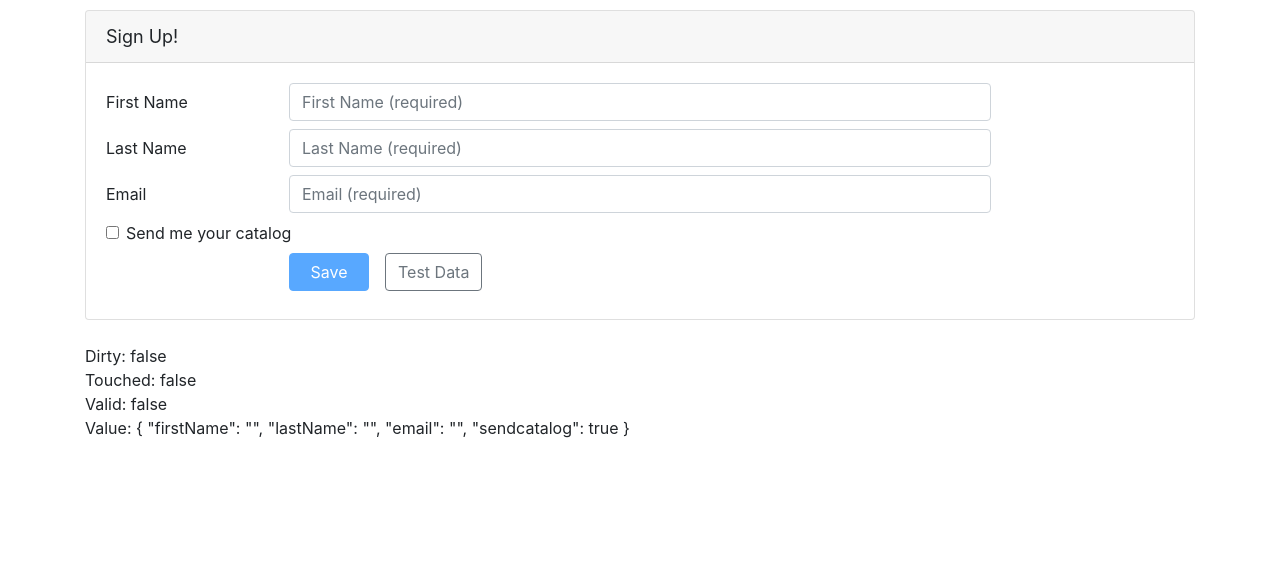
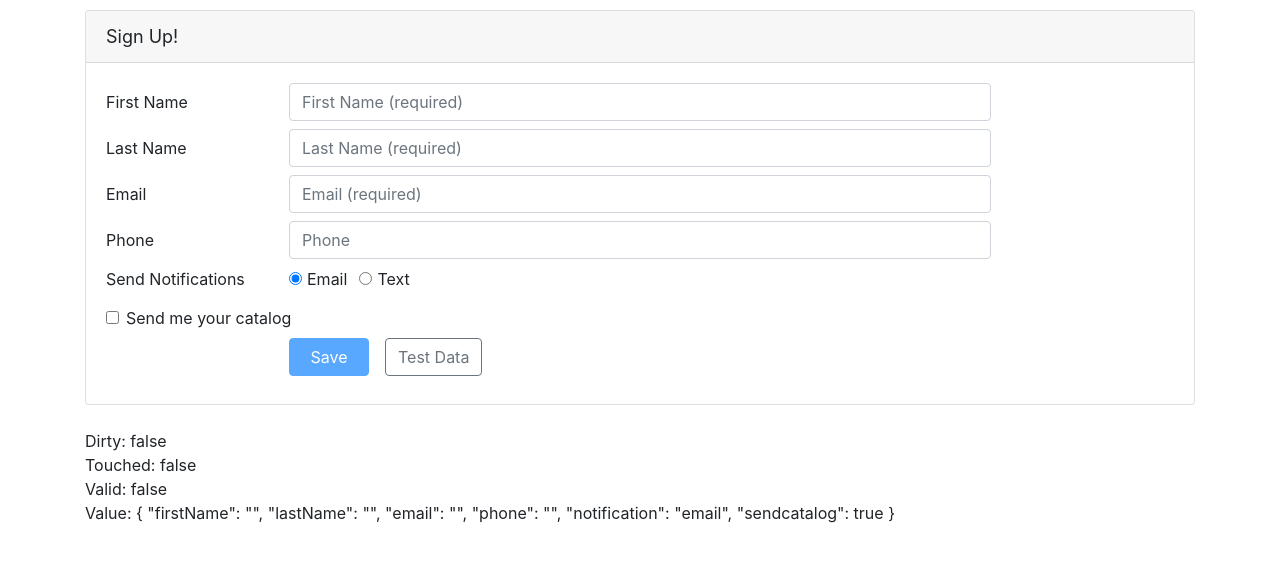
Before and after one commit to ankitsaini345/Angular-Reactive-Forms, an Angular app: page / in a window 1280 px wide. Shown: the top 562 px of the page. Built offline with nearby package versions, Linux system fonts and the light colour scheme.

Commit message:
Validation at runtime

```diff
--- a/src/app/customers/customer.component.html
+++ b/src/app/customers/customer.component.html
@@ -68,6 +68,50 @@
               Please enter a valid email address.
             </span>
           </span>
+        </div>
+      </div>
+
+<div class="form-group row mb-2">
+        <label class="col-md-2 col-form-label"
+               for="phoneId">Phone</label>
+        <div class="col-md-8">
+          <input class="form-control"
+                 id="phoneId"
+                 type="tel"
+                 placeholder="Phone"
+                 formControlName="phone"
+                 [ngClass]="{'is-invalid': !customerForm.get('phone').valid }" />
+          <span class="invalid-feedback">
+            <span *ngIf="customerForm.get('phone').errors?.required">
+              Please enter your phone number.
+            </span>
+          </span>
+        </div>
+      </div>
+
+      <div class="form-group row mb-2">
+        <label class="col-md-2 col-form-label pt-0">Send Notifications</label>
+        <div class="col-md-8">
+          <div class="form-check form-check-inline">
+            <label class="form-check-label">
+              <input class="form-check-input"
+                     type="radio"
+                     value="email"
+                     formControlName="notification"
+                     (click) = "setNotification('email')"
+                     >Email
+            </label>
+          </div>
+          <div class="form-check form-check-inline">
+            <label class="form-check-label">
+              <input class="form-check-input"
+                     type="radio"
+                     value="text"
+                     formControlName="notification"
+                     (click) = "setNotification('text')"
+                     >Text
+            </label>
+          </div>
         </div>
       </div>
 
--- a/src/app/customers/customer.component.ts
+++ b/src/app/customers/customer.component.ts
@@ -18,6 +18,8 @@
       firstName: ['', [ Validators.required, Validators.minLength(4) ]],
       lastName: ['', [ Validators.required, Validators.maxLength(6) ]],
       email:  ['', [ Validators.required, Validators.email ]],
+      phone: '',
+      notification: 'email',
       sendcatalog: true
     });
   }
@@ -35,4 +37,15 @@
     console.log(this.customerForm.form);
     console.log("Saved: " + JSON.stringify(this.customerForm.value));
   }
+
+  setNotification(notifyVia: string){
+    const phoneControl = this.customerForm.get('phone');
+    if(notifyVia === 'text'){
+      phoneControl.setValidators(Validators.required);
+    }
+    else {
+      phoneControl.clearValidators();
+    }
+    phoneControl.updateValueAndValidity();
+  }
 }
```
